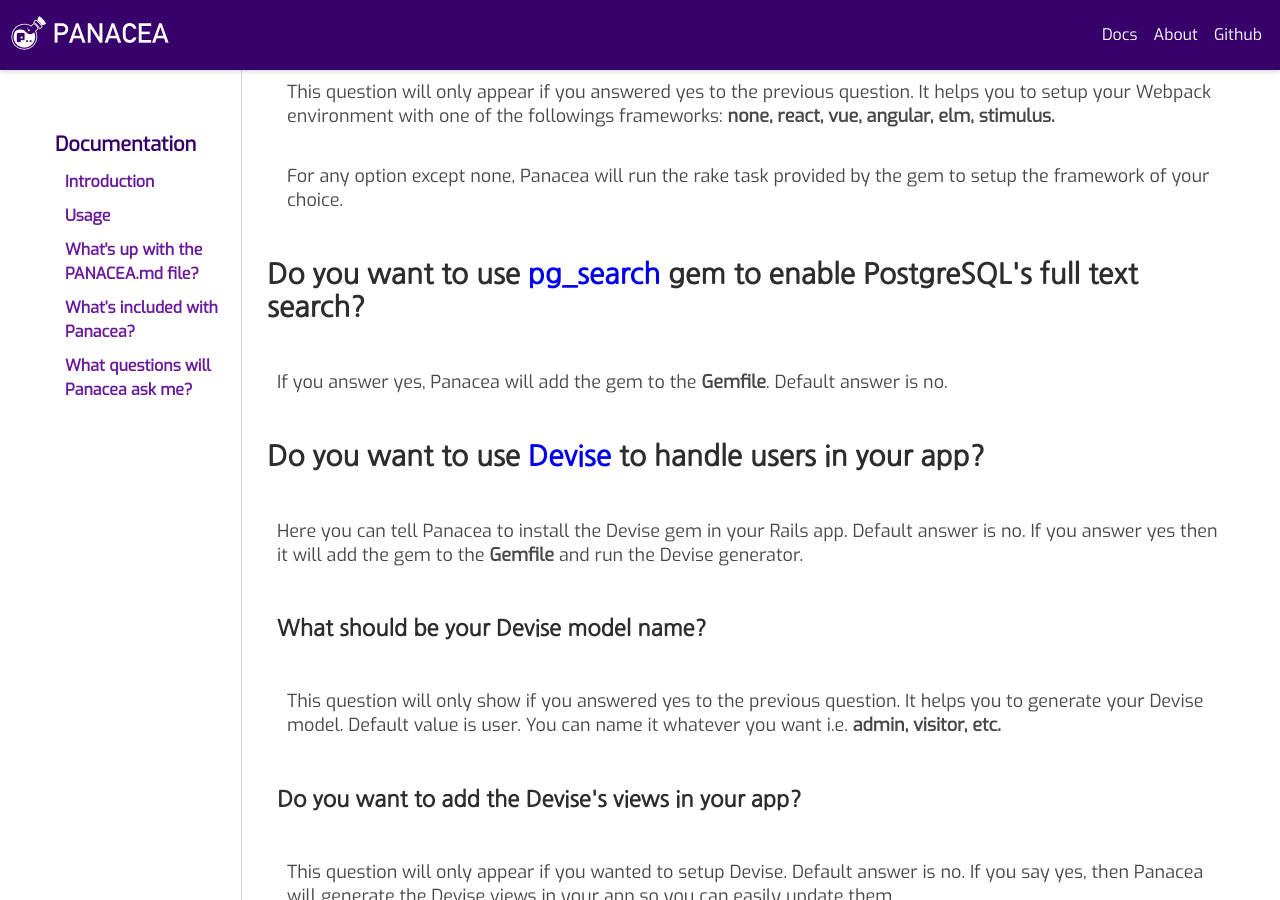
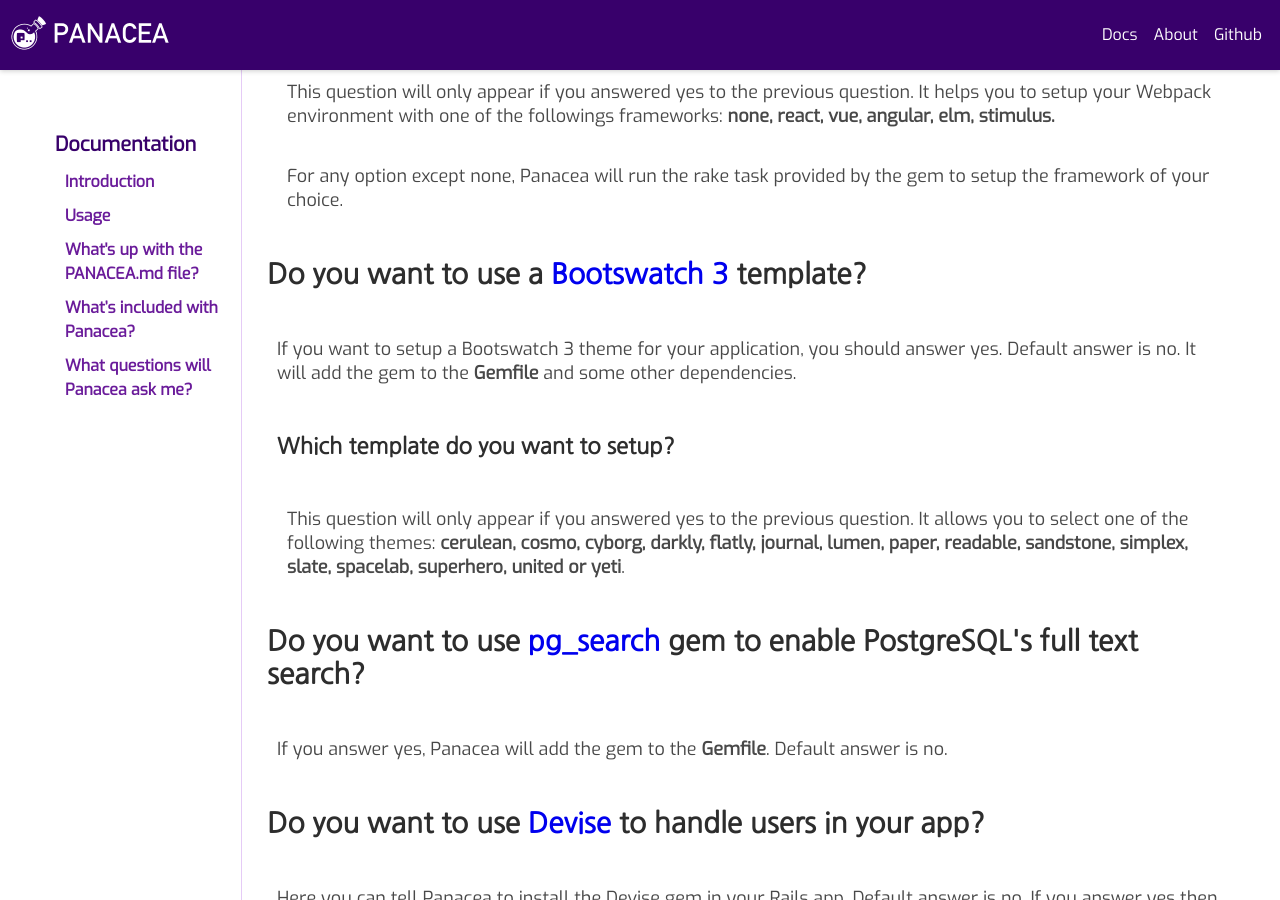
Before and after one commit to panacea-rails/website, a Jekyll site: the page built from docs.html, in a window 1280 px wide and 900 px high, scrolled down 4599 px. Built offline with Jekyll 4.4.1, drawn with Linux system fonts in a browser that asks for light colours.

Commit message:
Update Docs with Bootswatch information

```diff
--- a/docs.html
+++ b/docs.html
@@ -140,6 +140,16 @@ permalink: docs
         </div>
       </div>
 
+      <h3>Do you want to use a <a href="https://github.com/maxim/bootswatch-rails" target="_blank">Bootswatch 3</a> template?</h3>
+      <div class="content">
+        <p>If you want to setup a Bootswatch 3 theme for your application, you should answer yes. Default answer is no. It will add the gem to the <b>Gemfile</b> and some other dependencies.</p>
+
+        <h4>Which template do you want to setup?</h4>
+        <div class="content">
+          <p>This question will only appear if you answered yes to the previous question. It allows you to select one of the following themes: <b>cerulean, cosmo, cyborg, darkly, flatly, journal, lumen, paper, readable, sandstone, simplex, slate, spacelab, superhero, united or yeti</b>.</p>
+        </div>
+      </div>
+
       <h3>Do you want to use <a href="https://github.com/Casecommons/pg_search" target="_blank">pg_search</a> gem to enable PostgreSQL's full text search?</h3>
       <div class="content">
         <p>If you answer yes, Panacea will add the gem to the <b>Gemfile</b>. Default answer is no.</p>
```
